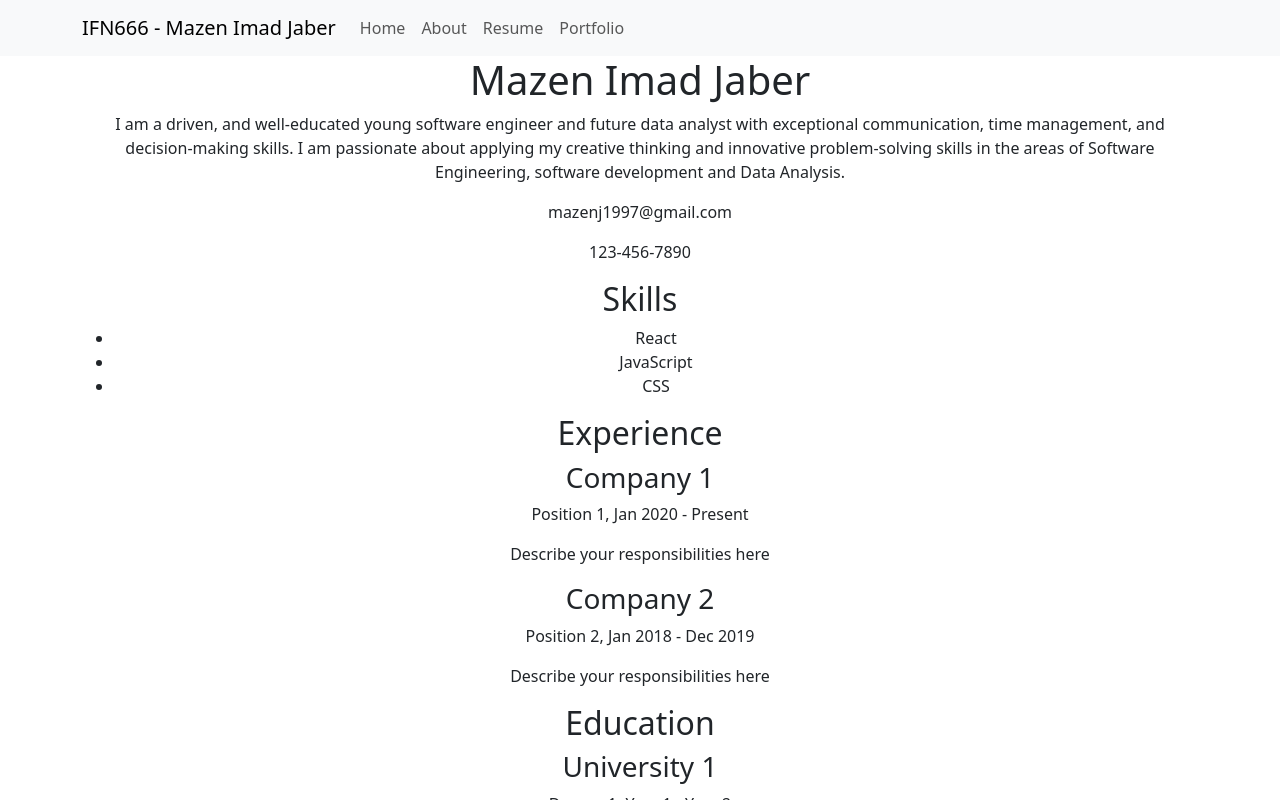
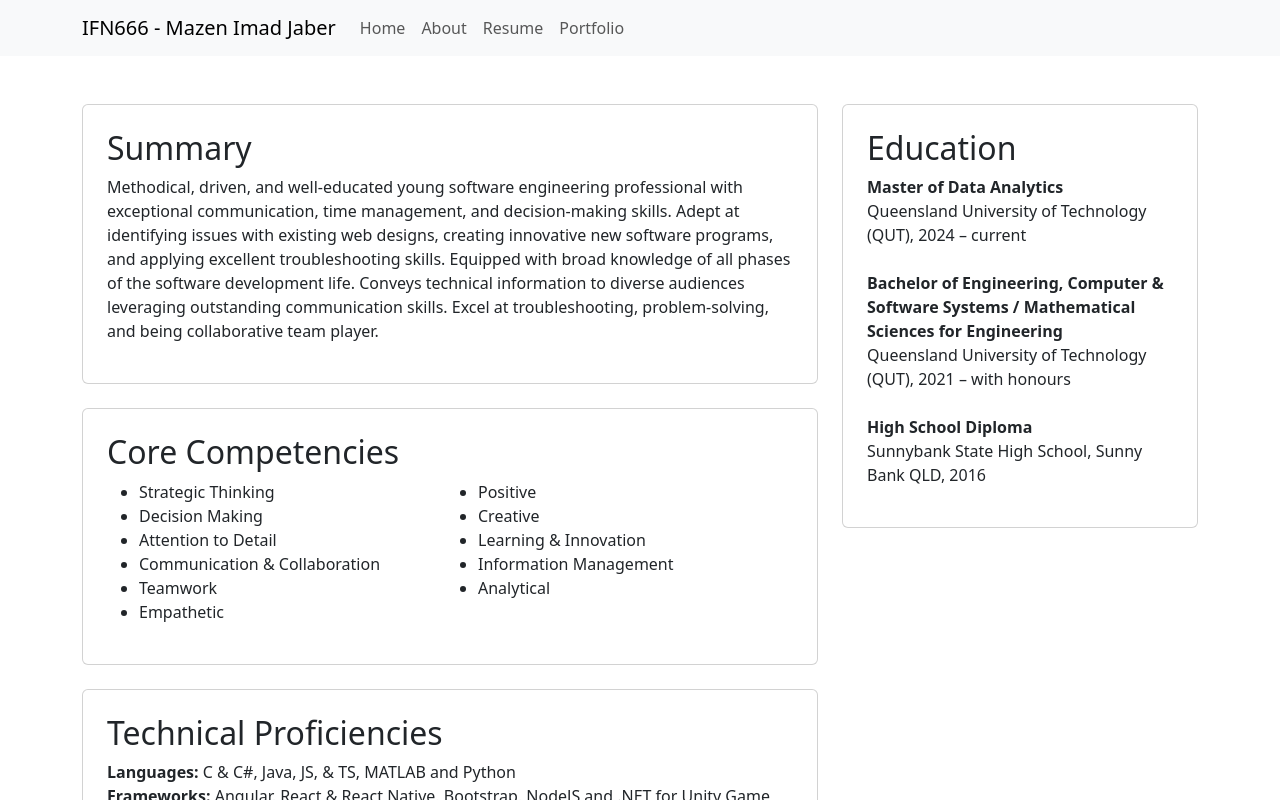
Before and after one commit to MazenImadJaber/portfolio, a React (Create React App) app: page /resume in a window 1280 px wide. Shown: the top 800 px of the page. Built offline with nearby package versions, Linux system fonts and the light colour scheme; no server answers.

Commit message:
Update Resume

```diff
--- /dev/null
+++ b/src/pages/Resume.css
@@ -0,0 +1,4 @@
+.card {
+    align-content: normal;
+    text-align: left;
+}
--- a/src/pages/Resume.js
+++ b/src/pages/Resume.js
@@ -1,72 +1,101 @@
 import React from "react";
-import { Container } from "react-bootstrap";
-const resumeData = {
-  name: "Mazen Imad Jaber",
-  email: "mazenj1997@gmail.com",
-  summary: ` I am  a driven, and well-educated young software engineer and future data analyst with exceptional communication,
-    time management, and decision-making skills.
-     I am passionate about applying my creative thinking and innovative problem-solving skills in the areas of Software Engineering, software development and Data Analysis. `,
-  phone: "123-456-7890",
-  skills: ["React", "JavaScript", "CSS"],
-  experience: [
-    {
-      company: "Company 1",
-      position: "Position 1",
-      duration: "Jan 2020 - Present",
-      responsibilities: "Describe your responsibilities here",
-    },
-    {
-      company: "Company 2",
-      position: "Position 2",
-      duration: "Jan 2018 - Dec 2019",
-      responsibilities: "Describe your responsibilities here",
-    },
-  ],
-  education: [
-    {
-      institution: "University 1",
-      degree: "Degree 1",
-      duration: "Year 1 - Year 2",
-    },
-    {
-      institution: "University 2",
-      degree: "Degree 2",
-      duration: "Year 3 - Year 4",
-    },
-  ],
-};
-export default function Resume() {
+import { Container, Row, Col, Card } from "react-bootstrap";
+import "./Resume.css";
+
+const Resume = () => {
   return (
-    <Container>
-      <h1>{resumeData.name}</h1>
-      <p>{resumeData.summary}</p>
-      <p>{resumeData.email}</p>
-      <p>{resumeData.phone}</p>
-      <h2>Skills</h2>
+    <Container className="mt-5">
+      <Row>
+        <Col lg={8}>
+          <Card className="p-4 mb-4">
+            <h2>Summary</h2>
+            <p>
+              Methodical, driven, and well-educated young software engineering
+              professional with exceptional communication, time management, and
+              decision-making skills. Adept at identifying issues with existing
+              web designs, creating innovative new software programs, and
+              applying excellent troubleshooting skills. Equipped with broad
+              knowledge of all phases of the software development life. Conveys
+              technical information to diverse audiences leveraging outstanding
+              communication skills. Excel at troubleshooting, problem-solving,
+              and being collaborative team player.
+            </p>
+          </Card>
+
+          <Card className="p-4 mb-4">
+            <h2>Core Competencies</h2>
             <ul>
-        {resumeData.skills.map((skill, index) => (
-          <li key={index}>{skill}</li>
-        ))}
+              <Row>
+                <Col>
+                  <li>Strategic Thinking</li>
+                  <li>Decision Making</li>
+                  <li>Attention to Detail</li>
+                  <li>Communication & Collaboration</li>
+                  <li>Teamwork</li>
+                  <li>Empathetic</li>
+                </Col>
+                <Col>
+                  <li>Positive</li>
+                  <li>Creative</li>
+                  <li>Learning & Innovation</li>
+                  <li>Information Management</li>
+                  <li>Analytical</li>
+                </Col>
+              </Row>
             </ul>
-      <h2>Experience</h2>
-      {resumeData.experience.map((exp, index) => (
-        <div key={index}>
-          <h3>{exp.company}</h3>
+          </Card>
+
+          <Card className="p-4 mb-4">
+            <h2>Technical Proficiencies</h2>
             <p>
-            {exp.position}, {exp.duration}
+              <strong>Languages:</strong> C & C#, Java, JS, & TS, MATLAB and
+              Python
+              <br />
+              <strong>Frameworks:</strong> Angular, React & React Native,
+              Bootstrap, NodeJS and .NET for Unity Game Engine
+              <br />
+              <strong>Skills:</strong> Agile Development, Clean Code, Test
+              Driven Development, Machine Learning, Data Structures, Object
+              Oriented Programming, Software Development for Embedded Systems,
+              Signal Processing & Analysis and Image Analysis & Processing
+              <br />
+              <strong>Tools:</strong> AWS, GCP, Terraform, Git
+              <br />
+              <strong>Mathematics:</strong> Calculus, linear algebra, ODEs,
+              Mixed-Integer Programming, Probabilities, Mathematical Modelling &
+              Simulation
             </p>
-          <p>{exp.responsibilities}</p>
-        </div>
-      ))}
+          </Card>
+
+          {/* Add other sections similarly */}
+        </Col>
+
+        <Col lg={4}>
+          <Card className="p-4 mb-4">
             <h2>Education</h2>
-      {resumeData.education.map((edu, index) => (
-        <div key={index}>
-          <h3>{edu.institution}</h3>
             <p>
-            {edu.degree}, {edu.duration}
+              <strong>Master of Data Analytics</strong>
+              <br />
+              Queensland University of Technology (QUT), 2024 – current
+              <br />
+              <br />
+              <strong>
+                Bachelor of Engineering, Computer & Software Systems /
+                Mathematical Sciences for Engineering
+              </strong>
+              <br />
+              Queensland University of Technology (QUT), 2021 – with honours
+              <br />
+              <br />
+              <strong>High School Diploma</strong>
+              <br />
+              Sunnybank State High School, Sunny Bank QLD, 2016
             </p>
-        </div>
-      ))}
+          </Card>
+        </Col>
+      </Row>
     </Container>
   );
-}
+};
+
+export default Resume;
```
Lines whose indentation alone changed are shown as unchanged.
